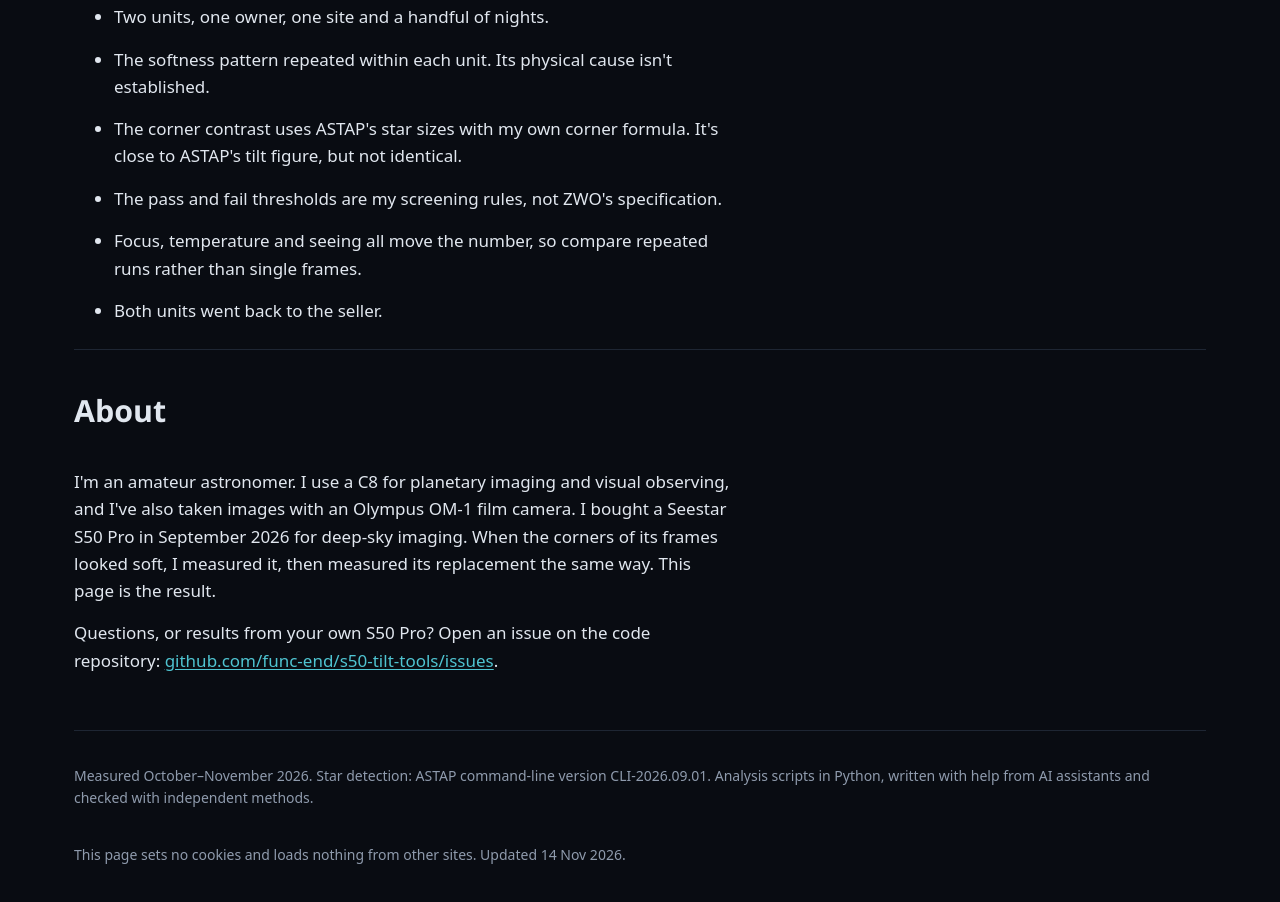
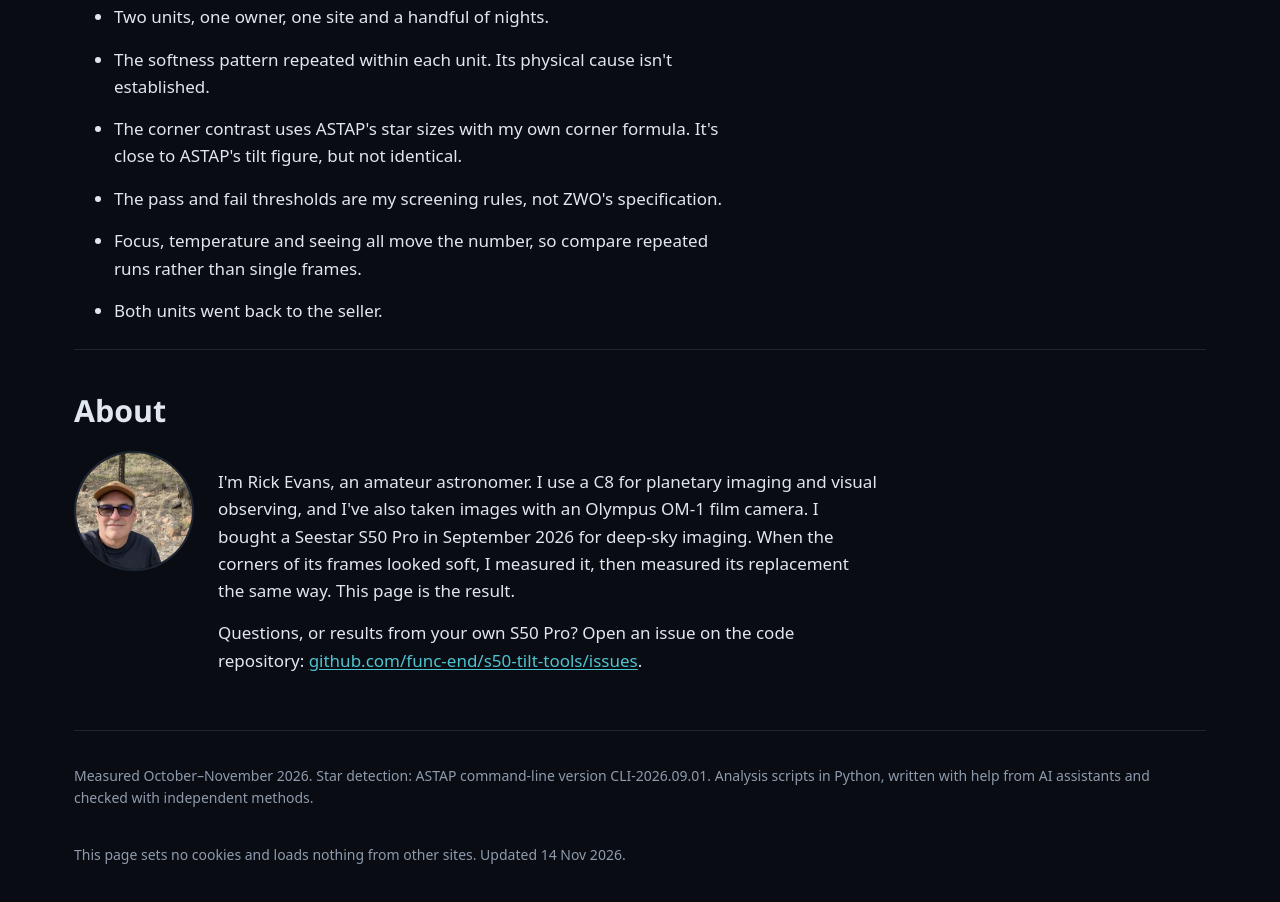
Before and after one commit to func-end/func-end.github.io, a plain HTML site: page index.html in a window 1280 px wide. Shown: the part 10653-11555 px from the top of the page. Drawn offline with Linux system fonts and the light colour scheme.

Commit message:
About: name and photo (#7)

```diff
--- a/index.html
+++ b/index.html
@@ -175,6 +175,10 @@ ol.steps { padding-left: 1.3em; display: grid; gap: 8px; margin: 0; }
 .gallery figcaption strong { color: var(--ink); font-weight: 600; display: block; }
 
 .note { font-size: 15px; color: var(--muted); }
+.about { display: flex; gap: 24px; align-items: flex-start; }
+.about .avatar { flex: none; width: 120px; height: 120px; border-radius: 50%; object-fit: cover; border: 2px solid var(--rule); }
+.about .prose { min-width: 0; }
+@media (max-width: 480px) { .about { flex-direction: column; gap: 16px; } .about .avatar { width: 96px; height: 96px; } }
 footer { margin-top: 48px; padding-top: 20px; border-top: 1px solid var(--rule); font-size: 14px; color: var(--muted); display: grid; gap: 6px; }
 
 @media (max-width: 860px) {
@@ -452,9 +456,12 @@ footer { margin-top: 48px; padding-top: 20px; border-top: 1px solid var(--rule);
 
 <section id="about" aria-labelledby="about-h">
   <h2 id="about-h">About</h2>
+  <div class="about">
+  <img class="avatar" src="img/about.jpg" width="300" height="300" loading="lazy" alt="Rick Evans outdoors, in a cap and sunglasses.">
   <div class="prose">
-    <p>I'm an amateur astronomer. I use a C8 for planetary imaging and visual observing, and I've also taken images with an Olympus OM-1 film camera. I bought a Seestar S50 Pro in September 2026 for deep-sky imaging. When the corners of its frames looked soft, I measured it, then measured its replacement the same way. This page is the result.</p>
+    <p>I'm Rick Evans, an amateur astronomer. I use a C8 for planetary imaging and visual observing, and I've also taken images with an Olympus OM-1 film camera. I bought a Seestar S50 Pro in September 2026 for deep-sky imaging. When the corners of its frames looked soft, I measured it, then measured its replacement the same way. This page is the result.</p>
     <p>Questions, or results from your own S50 Pro? Open an issue on the code repository: <a href="https://github.com/func-end/s50-tilt-tools/issues">github.com/func-end/s50-tilt-tools/issues</a>.</p>
+  </div>
   </div>
 </section>
 
```
Also changed, not shown: img/about.jpg (added).
